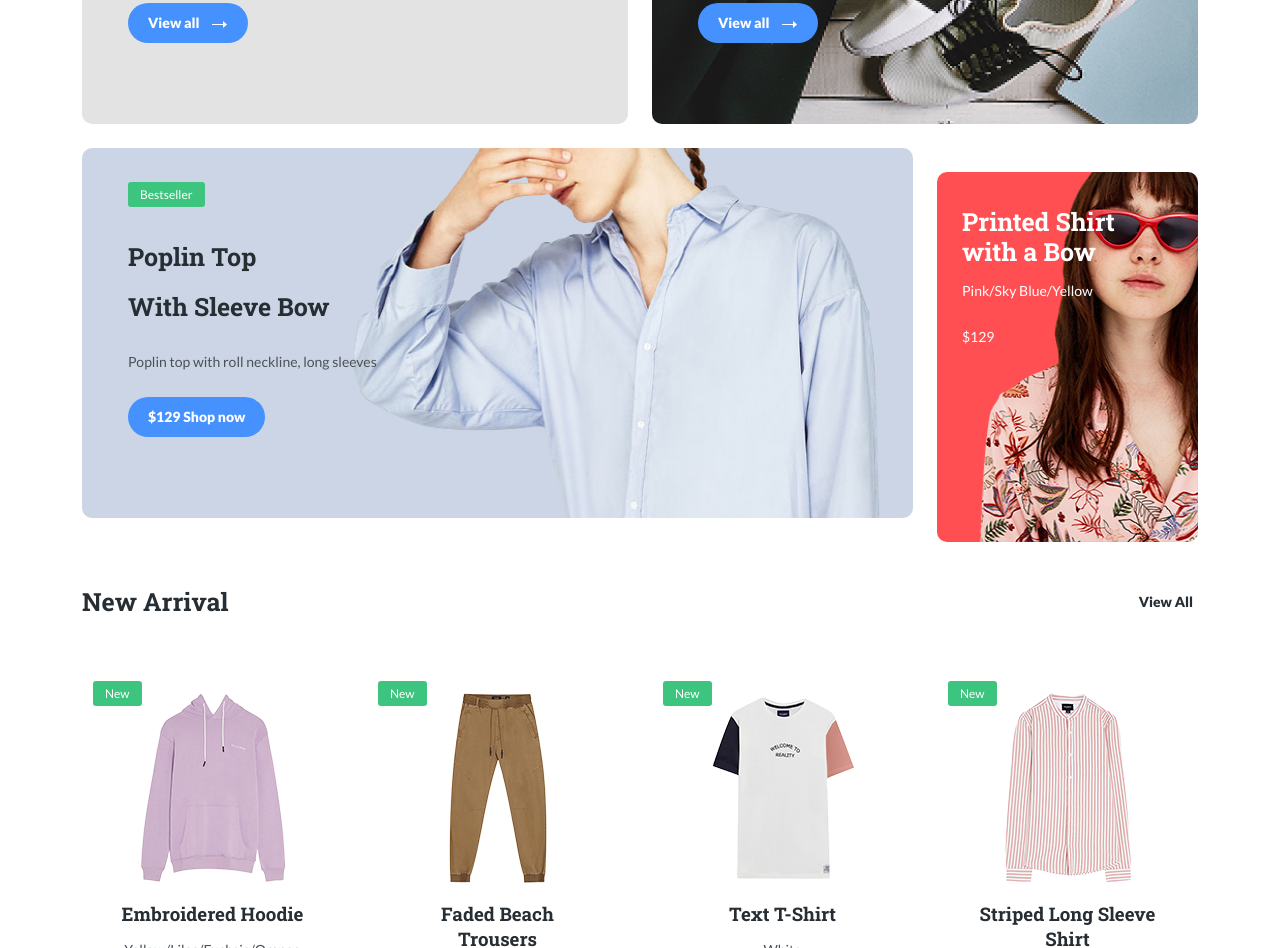
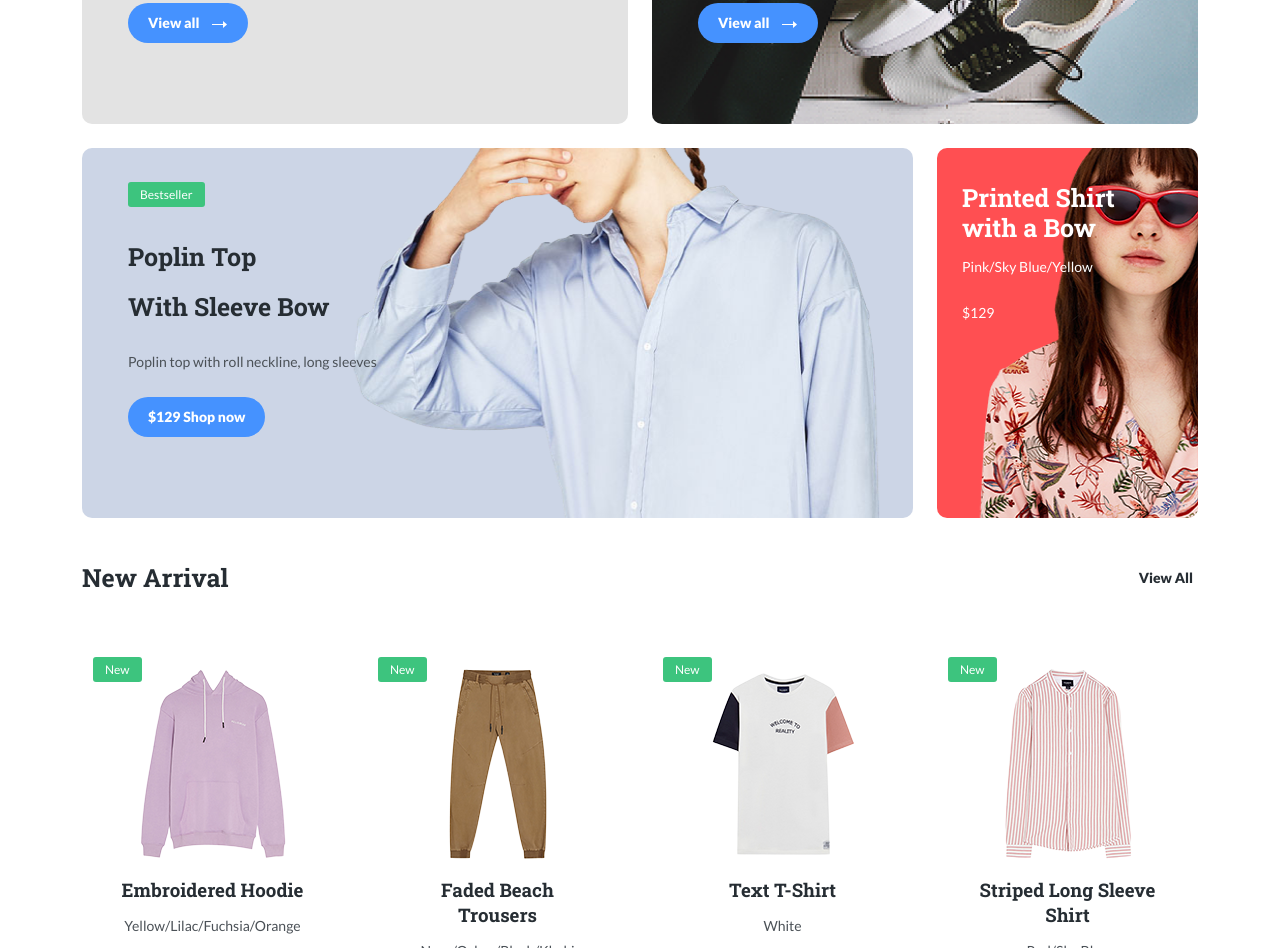
Before and after one commit to roflerboom/willberries, a plain HTML site: page index.html in a window 1280 px wide. Shown: the part 937-1885 px from the top of the page. Drawn offline with nearby package versions, Linux system fonts and the light colour scheme.

Commit message:
Add files via upload

```diff
--- a/index.html
+++ b/index.html
@@ -186,7 +186,7 @@
         </div>
       </div>
       <!-- /.col-9 -->
-      <div class="col-xl-3 col-lg-6 mt-4">
+      <div class="col-xl-3 col-lg-6">
         <!-- 4 -->
         <div class="card card-4">
           <h3 class="card-title text-light">Printed Shirt <br>with a Bow</h3>
```
